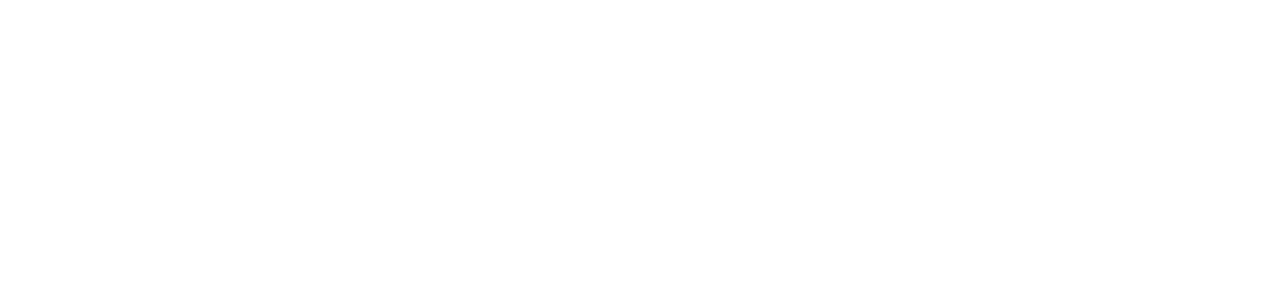
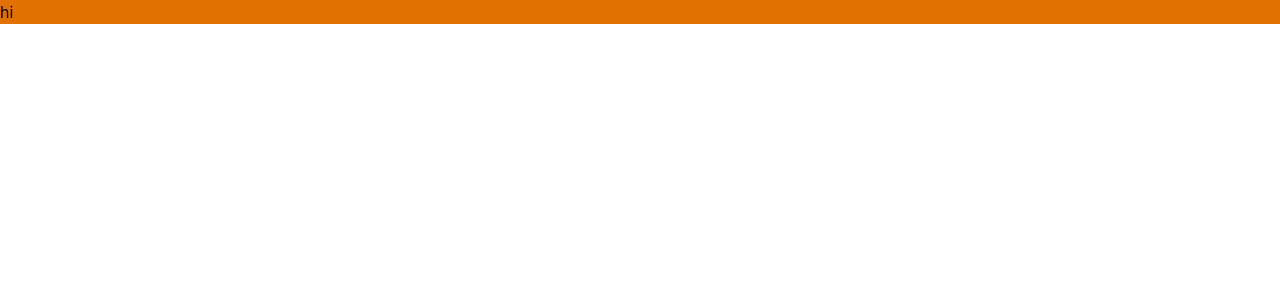
Before and after one commit to Sai472002/IMBS, a React (Vite) app in the folder imbs_frontend/: page / in a window 1280 px wide. Shown: the top 300 px of the page. Built offline with nearby package versions, Linux system fonts and the light colour scheme.

Commit message:
tailiwind added

```diff
--- /dev/null
+++ b/imbs_frontend/index.css
@@ -0,0 +1 @@
+@import 'tailwindcss';
--- a/imbs_frontend/package.json
+++ b/imbs_frontend/package.json
@@ -10,8 +10,11 @@
     "preview": "vite preview"
   },
   "dependencies": {
+    "@tailwindcss/vite": "^4.3.3",
+    "axios": "^1.20.0",
     "react": "^19.2.8",
-    "react-dom": "^19.2.8"
+    "react-dom": "^19.2.8",
+    "tailwindcss": "^4.3.3"
   },
   "devDependencies": {
     "@eslint/js": "^10.0.1",
--- a/imbs_frontend/src/App.tsx
+++ b/imbs_frontend/src/App.tsx
@@ -1,5 +1,7 @@
 function App() {
-  return null
+  return <div className="bg-amber-600">
+    hi
+    </div>
 }
 
 export default App
--- a/imbs_frontend/src/main.tsx
+++ b/imbs_frontend/src/main.tsx
@@ -1,3 +1,4 @@
+import '../index.css'
 import { StrictMode } from 'react'
 import { createRoot } from 'react-dom/client'
 import App from './App.tsx'
--- a/imbs_frontend/vite.config.ts
+++ b/imbs_frontend/vite.config.ts
@@ -1,7 +1,8 @@
-import react from '@vitejs/plugin-react'
-import { defineConfig } from 'vite'
+import react from "@vitejs/plugin-react";
+import { defineConfig } from "vite";
+import tailwindcss from "@tailwindcss/vite";
 
 // https://vite.dev/config/
 export default defineConfig({
-  plugins: [react()],
-})
+  plugins: [react(), tailwindcss()],
+});
```
Also changed, not shown: 1 other file (tests, documents, lock files or other folders).
